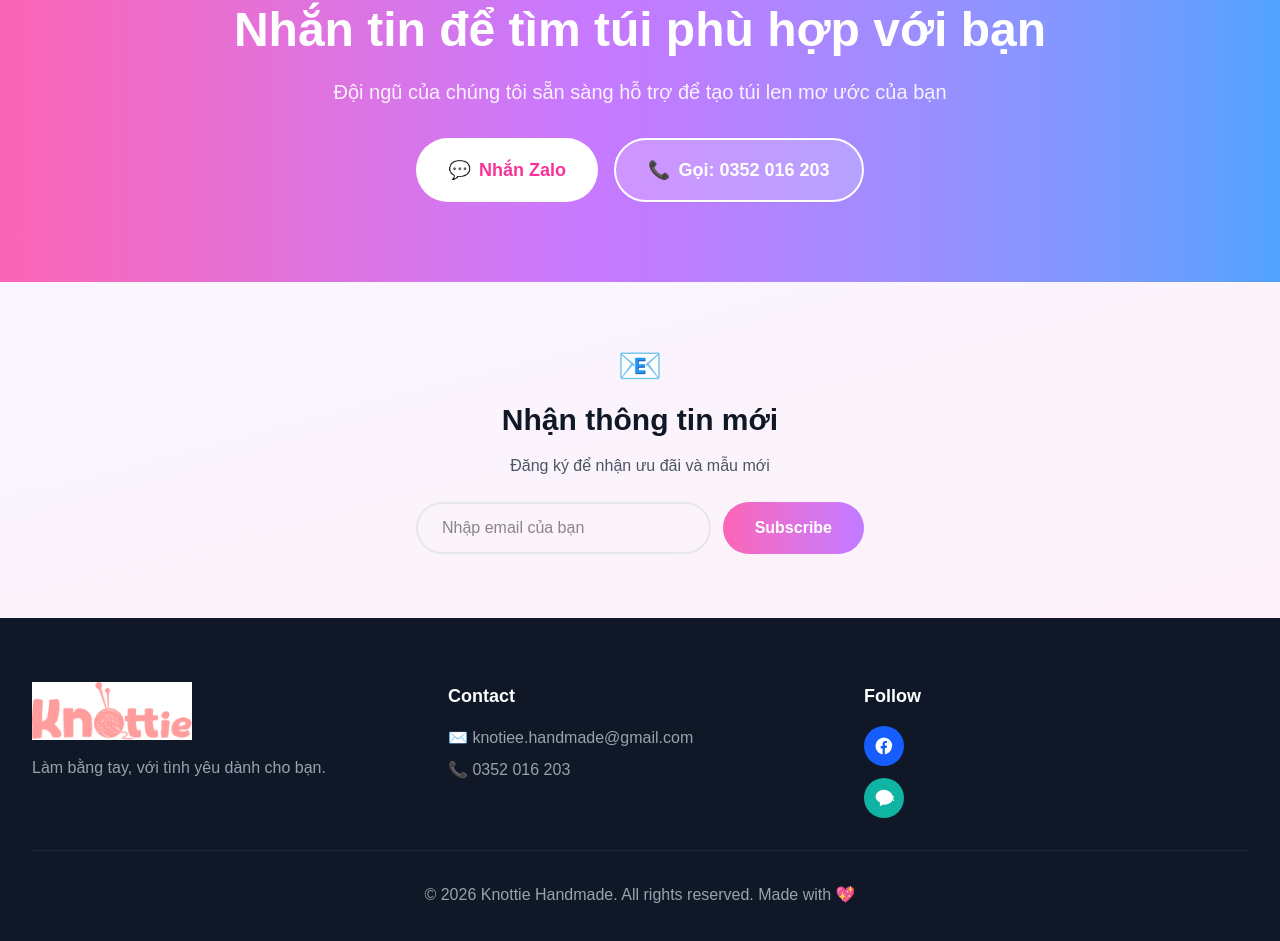
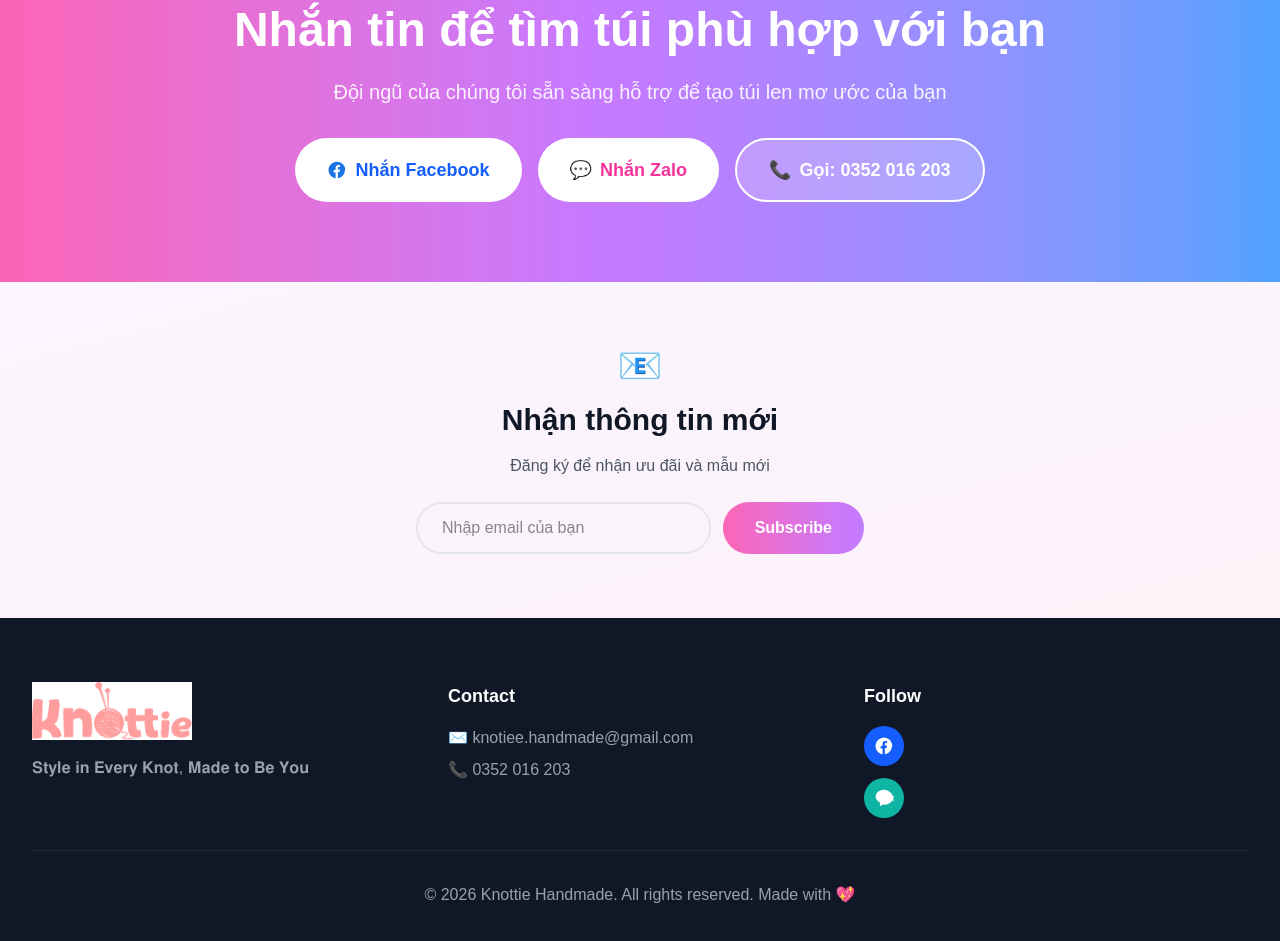
Before and after one commit to quankmksnb/handmade-bag-landing, a Next.js app: page / in a window 1280 px wide. Shown: the part 4338-5279 px from the top of the page. Built offline with nearby package versions, Linux system fonts and the light colour scheme.

Commit message:
update contact

```diff
--- a/src/components/FinalCTA.js
+++ b/src/components/FinalCTA.js
@@ -6,6 +6,10 @@ export default function FinalCTA() {
         <h2 className="text-3xl sm:text-4xl lg:text-5xl font-bold text-white mb-6">Nhắn tin để tìm túi phù hợp với bạn</h2>
         <p className="text-lg sm:text-xl text-white/90 mb-8">Đội ngũ của chúng tôi sẵn sàng hỗ trợ để tạo túi len mơ ước của bạn</p>
         <div className="flex flex-col sm:flex-row gap-4 justify-center">
+          <a href="https://www.facebook.com/profile.php?id=61587239675982" target="_blank" rel="noreferrer" className="bg-white text-blue-600 px-8 py-4 rounded-full text-lg font-semibold hover:shadow-xl hover:scale-105 transition-all duration-300 inline-flex items-center justify-center gap-2" aria-label="Nhắn Facebook">
+            <svg width="20" height="20" viewBox="0 0 24 24" fill="none" xmlns="http://www.w3.org/2000/svg" aria-hidden="true"><path d="M22 12.07C22 6.48 17.52 2 11.93 2S1.86 6.48 1.86 12.07c0 4.99 3.66 9.13 8.44 9.92v-7.02H8.06v-2.9h2.24V9.41c0-2.22 1.32-3.44 3.34-3.44.97 0 1.99.17 1.99.17v2.19h-1.12c-1.11 0-1.45.69-1.45 1.4v1.68h2.47l-.39 2.9h-2.08V22c4.78-.79 8.44-4.93 8.44-9.93z" fill="#1B74E4"/></svg>
+            Nhắn Facebook
+          </a>
           <a href="https://zalo.me/0352016203" target="_blank" rel="noreferrer" className="bg-white text-pink-500 px-8 py-4 rounded-full text-lg font-semibold hover:shadow-xl hover:scale-105 transition-all duration-300 inline-flex items-center justify-center gap-2" aria-label="Nhắn Zalo 0352 016 203"><span>💬</span>Nhắn Zalo</a>
           <a href="tel:+84352016203" className="bg-white/20 backdrop-blur-sm border-2 border-white text-white px-8 py-4 rounded-full text-lg font-semibold hover:bg-white hover:text-pink-500 hover:shadow-xl hover:scale-105 transition-all duration-300 inline-flex items-center justify-center gap-2" aria-label="Gọi 0352 016 203"><span>📞</span>Gọi: 0352 016 203</a>
         </div>
--- a/src/components/FooterLanding.js
+++ b/src/components/FooterLanding.js
@@ -5,7 +5,7 @@ export default function FooterLanding() {
         <div className="grid grid-cols-1 sm:grid-cols-3 gap-8 mb-8 items-start">
           <div>
             <img src="/img/logo.jpg" alt="Knottie Handmade" className="w-40 mb-4" />
-            <p className="text-gray-400 mb-4">Làm bằng tay, với tình yêu dành cho bạn.</p>
+            <p className="text-gray-400 mb-4">𝐒𝐭𝐲𝐥𝐞 𝐢𝐧 𝐄𝐯𝐞𝐫𝐲 𝐊𝐧𝐨𝐭, 𝐌𝐚𝐝𝐞 𝐭𝐨 𝐁𝐞 𝐘𝐨𝐮</p>
           </div>
 
           <div>
```
